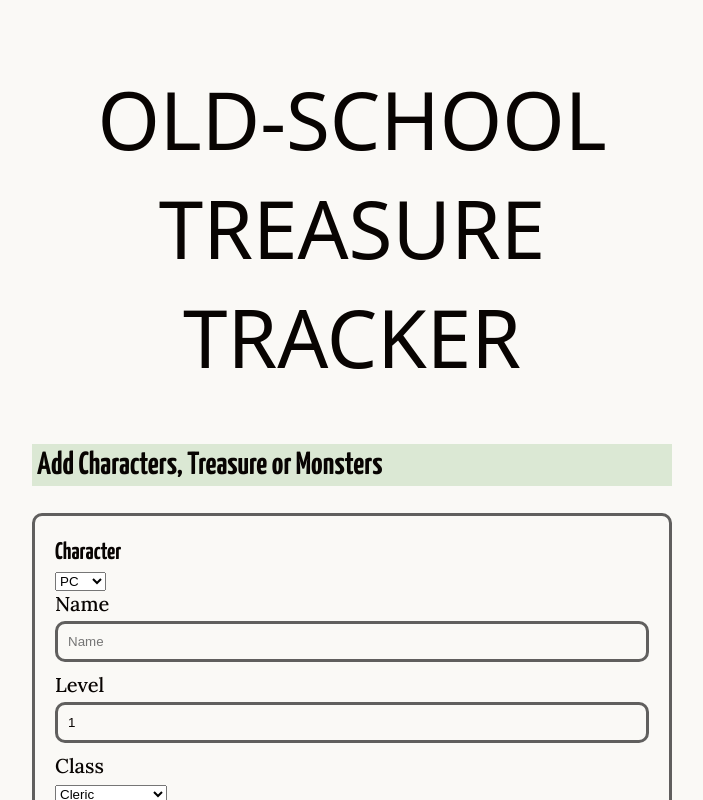
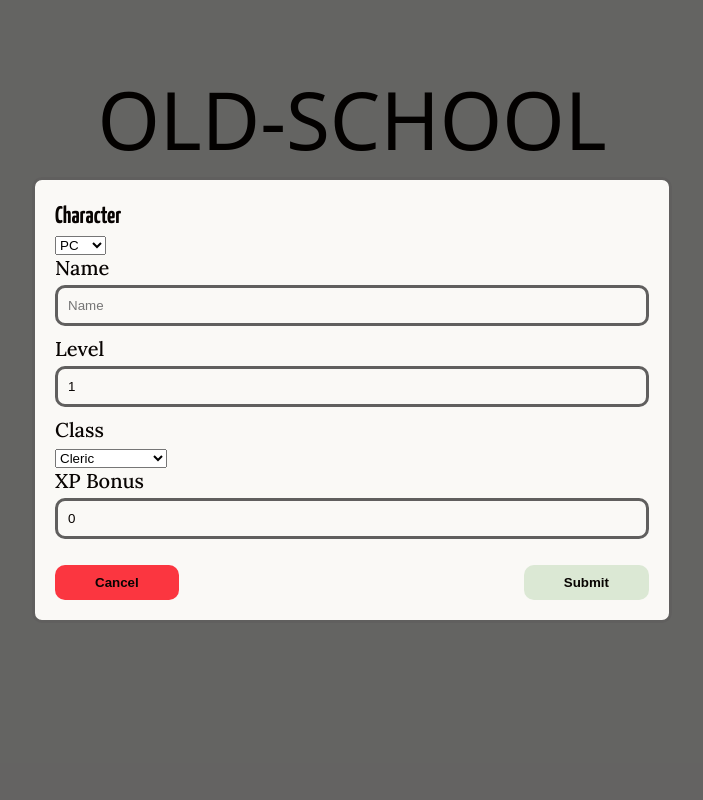
Before and after one commit to DrJP99/old-school-treasure-tracker, a React (Create React App) app: page / in a window 1280 px wide. Both pictures are taken after a click on the button "Add Character". Shown: the top 800 px of the page, without its empty margins (288-991 px from the left). Built offline with nearby package versions, Linux system fonts and the light colour scheme; a web font is replaced by a local one.

Commit message:
(feat): Forms to add elements are now contained within "pop-up" modals

```diff
--- a/src/components/Home.tsx
+++ b/src/components/Home.tsx
@@ -13,16 +13,10 @@ import PartyFeat from './PartyFeat'
 import { Feat } from '../service/Feat'
 import FeatForm from './FeatForm'
 import { ToClipboard } from '../service/ToClipboard'
+import Modal from './Modal'
 
 const Home = () => {
     const [party, setParty] = useState<Party>(new Party())
-
-    const [characterFormVisible, setCharacterFormVisible] = useState(false)
-    const [treasureFormVisible, setTreasureFormVisible] = useState(false)
-    const [monsterFormVisible, setMonsterFormVisible] = useState(false)
-    const [featFormVisible, setFeatFormVisible] = useState(false)
-    const [buttonsVisible, setButtonsVisible] = useState(true)
-
     const [formCharacter, setFormCharacter] = useState<
         Character | NPC | undefined
     >(undefined)
@@ -38,6 +32,15 @@ const Home = () => {
 
     const [loaded, setLoaded] = useState<boolean>(false)
 
+    enum Element {
+        character = 'character',
+        treasure = 'treasure',
+        monster = 'monster',
+        feat = 'feat',
+    }
+
+    const [showModal, setShowModal] = useState<Element | undefined>(undefined)
+
     useEffect(() => {
         loadParty()
     }, [])
@@ -48,6 +51,15 @@ const Home = () => {
         }
         // eslint-disable-next-line react-hooks/exhaustive-deps
     }, [party])
+
+    useEffect(() => {
+        // prevent scrolling when modal is open
+        if (showModal) {
+            document.body.style.overflow = 'hidden'
+        } else {
+            document.body.style.overflow = 'scroll'
+        }
+    }, [showModal])
 
     let cloneParty = (): Party => {
         return new Party(
@@ -62,108 +74,67 @@ const Home = () => {
         )
     }
 
-    let addCharacter = (char: Character) => {
+    let add = (element: Character | Treasure | Monster | Feat) => {
         let temp_party = cloneParty()
-        temp_party.add_character(char)
+        if (element instanceof Character) {
+            temp_party.add_character(element)
+            setFormCharacter(undefined)
+        } else if (element instanceof Treasure) {
+            temp_party.addTreasure(element)
+            setFormTreasure(undefined)
+        } else if (element instanceof Monster) {
+            temp_party.addMonster(element)
+            setFormMonster(undefined)
+        } else if (element instanceof Feat) {
+            temp_party.addFeat(element)
+            setFormFeat(undefined)
+        } else {
+            console.error(`${element} is not permitted!`)
+        }
         setParty(temp_party)
-        setFormCharacter(undefined)
-        showCharacterForm()
+        closeModal()
     }
 
-    let editCharacter = (character: Character) => {
+    let edit = (element: Character | Treasure | Monster | Feat) => {
         let temp_party = cloneParty()
-        temp_party.editCharacter(character)
+        if (element instanceof Character) {
+            temp_party.editCharacter(element)
+            setFormCharacter(undefined)
+        } else if (element instanceof Treasure) {
+            temp_party.editTreasure(element)
+            setFormTreasure(undefined)
+        } else if (element instanceof Monster) {
+            temp_party.editMonster(element)
+            setFormMonster(undefined)
+        } else if (element instanceof Feat) {
+            temp_party.editFeat(element)
+            setFormFeat(undefined)
+        } else {
+            console.error(`${element} is not permitted!`)
+        }
         setParty(temp_party)
-        showCharacterForm()
+        closeModal()
     }
 
-    let addTreasure = (treasure: Treasure) => {
+    let remove = (element: Character | Treasure | Monster | Feat) => {
         let temp_party = cloneParty()
-        temp_party.addTreasure(treasure)
+        if (element instanceof Character) {
+            temp_party.remove_character_by_uuid(element.get_uuid())
+            setFormCharacter(undefined)
+        } else if (element instanceof Treasure) {
+            temp_party.removeTreasure(element.getUuid())
+            setFormTreasure(undefined)
+        } else if (element instanceof Monster) {
+            temp_party.removeMonster(element.getUuid())
+            setFormMonster(undefined)
+        } else if (element instanceof Feat) {
+            temp_party.removeFeat(element.getUuid())
+            setFormFeat(undefined)
+        } else {
+            console.error(`${element} is not permitted!`)
+        }
         setParty(temp_party)
-        showTreasureForm()
-    }
-
-    let editTreasure = (treasure: Treasure) => {
-        let temp_party = cloneParty()
-        temp_party.editTreasure(treasure)
-        setParty(temp_party)
-        showTreasureForm()
-    }
-
-    let addMonster = (monster: Monster) => {
-        let temp_party = cloneParty()
-        temp_party.addMonster(monster)
-        setParty(temp_party)
-        showMonsterForm()
-    }
-
-    let editMonster = (monster: Monster) => {
-        let temp_party = cloneParty()
-        temp_party.editMonster(monster)
-        setParty(temp_party)
-        showMonsterForm()
-    }
-
-    let addFeat = (feat: Feat) => {
-        let temp_party = cloneParty()
-        temp_party.addFeat(feat)
-        setParty(temp_party)
-        showFeatForm()
-    }
-
-    let editFeat = (feat: Feat) => {
-        let temp_party = cloneParty()
-        temp_party.editFeat(feat)
-        setParty(temp_party)
-        showFeatForm()
-    }
-
-    let showCharacterForm = () => {
-        setButtonsVisible(!buttonsVisible)
-        setCharacterFormVisible(!characterFormVisible)
-        if (characterFormVisible) {
-            setFormCharacter(undefined)
-        }
-    }
-
-    let showTreasureForm = () => {
-        setButtonsVisible(!buttonsVisible)
-        setTreasureFormVisible(!treasureFormVisible)
-    }
-
-    let showMonsterForm = () => {
-        setButtonsVisible(!buttonsVisible)
-        setMonsterFormVisible(!monsterFormVisible)
-    }
-
-    let showFeatForm = () => {
-        setButtonsVisible(!buttonsVisible)
-        setFeatFormVisible(!featFormVisible)
-    }
-
-    let removeMonster = (uuid: string) => {
-        let temp_party = cloneParty()
-        temp_party.removeMonster(uuid)
-        setParty(temp_party)
-    }
-
-    let removeTreasure = (uuid: string) => {
-        let temp_party = cloneParty()
-        temp_party.removeTreasure(uuid)
-        setParty(temp_party)
-    }
-
-    let removeCharacter = (uuid: string) => {
-        let temp_party = cloneParty()
-        temp_party.remove_character_by_uuid(uuid)
-        setParty(temp_party)
-    }
-
-    let removeFeat = (uuid: string) => {
-        let temp_party = cloneParty()
-        temp_party.removeFeat(uuid)
-        setParty(temp_party)
+        closeModal()
     }
 
     let saveParty = (): void => {
@@ -188,73 +159,94 @@ const Home = () => {
         }, 3000)
     }
 
+    let closeModal = () => {
+        setFormCharacter(undefined)
+        setFormTreasure(undefined)
+        setFormMonster(undefined)
+        setFormFeat(undefined)
+        setShowModal(undefined)
+    }
+
     return (
         <div className="home">
             <h1>OLD-SCHOOL TREASURE TRACKER</h1>
 
             <h2>Add Characters, Treasure or Monsters</h2>
-            {buttonsVisible ? (
+
             <div id="create-buttons">
                 <button
                     className="btn btn-inline"
-                        onClick={showCharacterForm}
+                    onClick={() => {
+                        setShowModal(Element.character)
+                    }}
                 >
                     Add Character
                 </button>
                 {' | '}
                 <button
                     className="btn btn-inline"
-                        onClick={showTreasureForm}
+                    onClick={() => {
+                        setShowModal(Element.treasure)
+                    }}
                 >
                     Add Treasure
                 </button>
                 {' | '}
                 <button
                     className="btn btn-inline"
-                        onClick={showMonsterForm}
+                    onClick={() => {
+                        setShowModal(Element.monster)
+                    }}
                 >
                     Add Monster
                 </button>
                 {' | '}
-                    <button className="btn  btn-inline" onClick={showFeatForm}>
+                <button
+                    className="btn  btn-inline"
+                    onClick={() => {
+                        setShowModal(Element.feat)
+                    }}
+                >
                     Add Feat of Exploration
                 </button>
             </div>
-            ) : null}
 
-            {characterFormVisible ? (
+            {showModal && (
+                <Modal closeModal={closeModal}>
+                    {showModal === Element.character && (
                         <CharacterForm
-                    returnCharacter={addCharacter}
-                    returnEditCharacter={editCharacter}
-                    closeForm={showCharacterForm}
+                            returnCharacter={add}
+                            returnEditCharacter={edit}
+                            closeForm={closeModal}
                             character={formCharacter}
                         />
-            ) : null}
-            {treasureFormVisible ? (
+                    )}
+                    {showModal === Element.treasure && (
                         <TreasureForm
-                    returnTreasure={addTreasure}
-                    returnEditTreasure={editTreasure}
-                    closeForm={showTreasureForm}
+                            returnTreasure={add}
+                            returnEditTreasure={edit}
+                            closeForm={closeModal}
                             treasure={formTreasure}
                         />
-            ) : null}
-            {monsterFormVisible ? (
+                    )}
+                    {showModal === Element.monster && (
                         <MonsterForm
-                    returnMonster={addMonster}
-                    returnEditMonster={editMonster}
-                    closeForm={showMonsterForm}
+                            returnMonster={add}
+                            returnEditMonster={edit}
+                            closeForm={closeModal}
                             monster={formMonster}
                         />
-            ) : null}
-
-            {featFormVisible ? (
+                    )}
+                    {showModal === Element.feat && (
                         <FeatForm
-                    returnFeat={addFeat}
-                    returnEditFeat={editFeat}
-                    closeForm={showFeatForm}
+                            returnFeat={add}
+                            returnEditFeat={edit}
+                            closeForm={closeModal}
                             feat={formFeat}
                         />
-            ) : null}
+                    )}
+                </Modal>
+            )}
 
             {party.get_characters().length > 0 ? (
                 <>
@@ -321,10 +313,10 @@ const Home = () => {
                         <Char
                             character={c}
                             party={party}
-                            removeCharacter={removeCharacter}
-                            editCharacter={(e) => {
+                            removeCharacter={() => remove(c)}
+                            editCharacter={() => {
                                 setFormCharacter(c)
-                                showCharacterForm()
+                                setShowModal(Element.character)
                             }}
                             key={c.get_uuid()}
                         />
@@ -340,10 +332,10 @@ const Home = () => {
                     {party.get_treasure().map((t) => (
                         <PartyTreasure
                             treasure={t}
-                            removeTreasure={removeTreasure}
-                            editTreasure={(e) => {
+                            removeTreasure={() => remove(t)}
+                            editTreasure={() => {
                                 setFormTreasure(t)
-                                showTreasureForm()
+                                setShowModal(Element.treasure)
                             }}
                             key={t.getUuid()}
                         />
@@ -359,10 +351,10 @@ const Home = () => {
                     {party.get_monsters().map((m) => (
                         <MonsterDefeated
                             monster={m}
-                            removeMonster={removeMonster}
-                            editMonster={(e) => {
+                            removeMonster={() => remove(m)}
+                            editMonster={() => {
                                 setFormMonster(m)
-                                showMonsterForm()
+                                setShowModal(Element.monster)
                             }}
                             key={m.getUuid()}
                         />
@@ -379,10 +371,10 @@ const Home = () => {
                         <PartyFeat
                             feat={f}
                             txp={party.get_party_txp()}
-                            removeFeat={removeFeat}
-                            editFeat={(e) => {
+                            removeFeat={() => remove(f)}
+                            editFeat={() => {
                                 setFormFeat(f)
-                                showFeatForm()
+                                setShowModal(Element.feat)
                             }}
                             key={f.getUuid()}
                         />
--- /dev/null
+++ b/src/components/Modal.tsx
@@ -0,0 +1,46 @@
+import { ReactNode, useEffect, useRef } from 'react'
+
+interface ModalProps {
+    children: ReactNode
+    closeModal: () => void
+}
+
+const Modal = ({ children, closeModal }: ModalProps) => {
+    const modalRef = useRef<HTMLInputElement>(null)
+
+    useEffect(() => {
+        const handleClickOutside = (e: any) => {
+            if (modalRef.current && !modalRef.current.contains(e.target)) {
+                closeModal()
+            }
+        }
+
+        document.addEventListener('mousedown', handleClickOutside)
+
+        const handleKeydown = (e: any) => {
+            if (e.key === 'Escape') {
+                closeModal()
+            }
+        }
+
+        document.addEventListener('keydown', handleKeydown)
+
+        document.body.style.overflow = 'hidden'
+
+        return () => {
+            document.removeEventListener('keydown', handleKeydown)
+            document.removeEventListener('mousedown', handleClickOutside)
+        }
+    }, [])
+
+    return (
+        <div className="modal">
+            <div className="modal-main" ref={modalRef}>
+                {/* <button onClick={closeModal}>&times;</button> */}
+                {children}
+            </div>
+        </div>
+    )
+}
+
+export default Modal
--- a/src/index.scss
+++ b/src/index.scss
@@ -53,9 +53,33 @@ body {
     color: $fg;
 }
 
+.modal {
+    position: fixed;
+    top: 0;
+    left: 0;
+    width: 100%;
+    height: 100%;
+    background-color: rgba($color: #000000, $alpha: 0.6);
+
+    &-main {
+        z-index: 100000000;
+        position: fixed;
+        height: auto;
+    }
+}
+
 @media (min-width: $x-small) {
     .main {
         padding: $top-padding 5%;
+    }
+
+    .modal {
+        &-main {
+            width: 100%;
+            top: 50%;
+            left: 50%;
+            transform: translate(-50%, -50%);
+        }
     }
 }
 
@@ -63,17 +87,44 @@ body {
     .main {
         padding: $top-padding 5%;
     }
+
+    .modal {
+        &-main {
+            top: 50%;
+            left: 50%;
+            width: 80%;
+            transform: translate(-50%, -50%);
+        }
+    }
 }
 
 @media (min-width: $medium) {
     .main {
         padding: $top-padding 10%;
     }
+
+    .modal {
+        &-main {
+            top: 50%;
+            left: 50%;
+            width: 80%;
+            transform: translate(-50%, -50%);
+        }
+    }
 }
 
 @media (min-width: $large) {
     .main {
         padding: $top-padding $side-padding;
+    }
+
+    .modal {
+        &-main {
+            top: 50%;
+            left: 50%;
+            width: 50%;
+            transform: translate(-50%, -50%);
+        }
     }
 }
 
@@ -82,6 +133,7 @@ body {
     border: 3px solid $gray;
     border-radius: $radius;
     margin: auto;
+    background: $bg;
 
     .form-group {
         padding: 20px;
@@ -310,6 +362,7 @@ ul {
             left: -1em;
             top: 1em;
             position: relative;
+            z-index: -1;
         }
     }
 }
--- a/src/service/Party.ts
+++ b/src/service/Party.ts
@@ -411,7 +411,7 @@ export class Party {
         // this.calculateShares()
         // this.calculateXPShares()
 
-        console.log(this)
+        // console.log(this)
     }
 }
 
```
Lines whose indentation alone changed are shown as unchanged.
